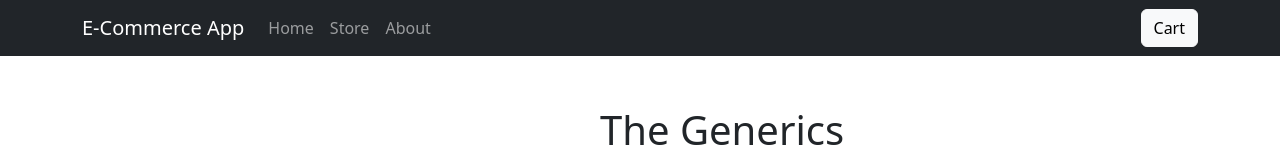
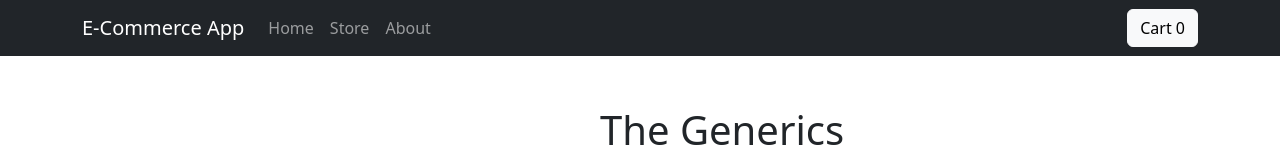
Before and after one commit to Pratiksha9240/EcommWebsite, a React (Create React App) app: page / in a window 1280 px wide. Shown: the top 160 px of the page. Built offline with nearby package versions, Linux system fonts and the light colour scheme.

Commit message:
implemented number of items functionality

```diff
--- a/src/components/Cart/MyCart.js
+++ b/src/components/Cart/MyCart.js
@@ -1,7 +1,6 @@
 import { useContext } from "react";
 import { Modal, Button } from "react-bootstrap";
 import CartContext from "../../context/cart-context";
-import MyModal from "../UI/MyModal";
 
 const MyCart = (props) => {
   const cartElements = [
@@ -41,6 +40,10 @@ const MyCart = (props) => {
 
   const ctx = useContext(CartContext);
 
+  const totalPrice = ctx.items.reduce((currNumber, item) => {
+    return currNumber + item.price;
+  }, 0);
+
   const productsList = ctx.items.map((p) => (
     <div id={p.title}>
       <h3>{p.title}</h3>
@@ -70,6 +73,8 @@ const MyCart = (props) => {
         </Modal.Body>
 
         <Modal.Footer>
+          <div>Total Price</div>
+        <div>${totalPrice}</div>
           <Button variant="secondary" onClick={props.onClose}>
             Close
           </Button>
--- a/src/components/Layout/MyNavbar.js
+++ b/src/components/Layout/MyNavbar.js
@@ -1,7 +1,15 @@
+import { useContext } from "react";
 import { Navbar, Nav, Container, Button } from "react-bootstrap";
+import CartContext from "../../context/cart-context";
 import './MyNavbar.css';
 
 const MyNavbar = (props) => {
+
+  const cartCtx = useContext(CartContext);
+
+  const numberOfCartItems = cartCtx.items.reduce((currNumber, item) => {
+    return currNumber + item.amount;
+  }, 0);
 
     return(
         <Navbar bg="dark" expand="lg" variant="dark">
@@ -15,7 +23,7 @@ const MyNavbar = (props) => {
               <Nav.Link href="#link">About</Nav.Link>
             </Nav>
           </Navbar.Collapse>
-          <Button variant="light" onClick={props.onShow}>Cart</Button>
+          <Button variant="light" onClick={props.onShow}>Cart<span>{" " + numberOfCartItems}</span></Button>
         </Container>
       </Navbar>
     )
--- a/src/components/UI/ProductItem.js
+++ b/src/components/UI/ProductItem.js
@@ -12,7 +12,8 @@ const ProductItem = (props) => {
           id: props.title,
           title: props.title,
           price: props.price,
-          imageUrl: props.imageUrl
+          imageUrl: props.imageUrl,
+          amount: 1
       })
       }
   return (
--- a/src/context/cart-context.js
+++ b/src/context/cart-context.js
@@ -48,8 +48,6 @@ const cartReducer = (state,action) => {
           let updatedItems;
           updatedItems = state.items.filter(item => item.id !== action.id);
 
-            console.log("Updated Items ",updatedItems)
-
           return {
             items: updatedItems,
           };
```
